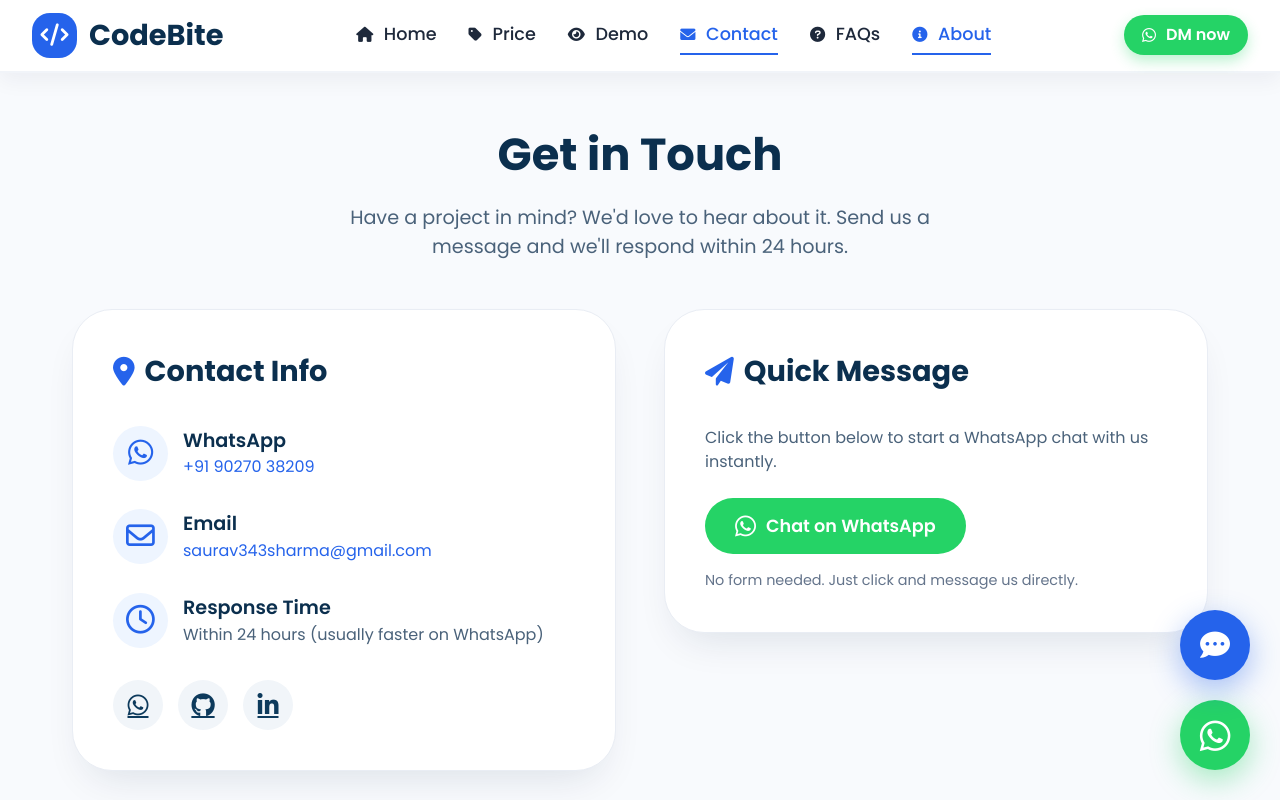
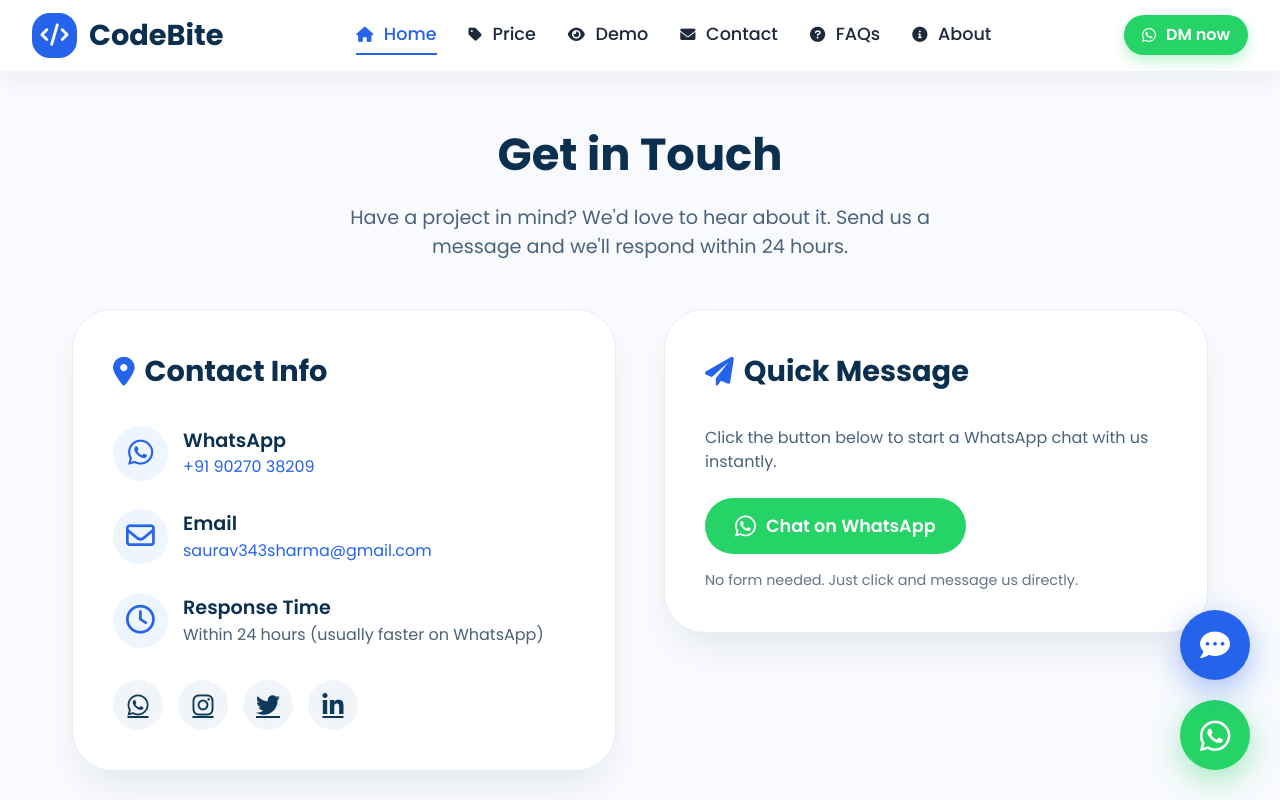
Before and after one commit to sauravsharma-glitch/CODEBITE_WEBSITE, a website: page contact.html in a window 1280 px wide. Shown: the top 800 px of the page. Drawn offline with Linux system fonts and the light colour scheme.

Commit message:
Update contact.html

```diff
--- a/contact.html
+++ b/contact.html
@@ -908,19 +908,16 @@ hr {
     <nav class="navbar">
         <div class="logo"><i class="fas fa-code"></i> CodeBite</div>
         <div class="nav-links">
-            <a href="index.html"><i class="fas fa-home"></i> Home</a>
+            <a href="index.html" class="active"><i class="fas fa-home"></i> Home</a>
             <a href="price.html"><i class="fas fa-tag"></i> Price</a>
             <a href="Demo.html"><i class="fas fa-eye"></i> Demo</a>
-            <a href="contact.html" class="active"><i class="fas fa-envelope"></i> Contact</a>
-             <a href="FAQs.html"><i class="fa-solid fa-circle-question"></i> FAQs</a>
-              <a href="About.html" class="active"><i class="fa-solid fa-circle-info"></i> About</a>
-
-
+            <a href="contact.html"><i class="fas fa-envelope"></i> Contact</a>
+            <a href="FAQs.html"><i class="fa-solid fa-circle-question"></i> FAQs</a>
+            <a href="About.html"><i class="fa-solid fa-circle-info"></i> About</a>
 
         </div>
-        <a href="https://wa.me/919027038209?text=Hi%20CodeBite!%20I'm%20interested%20in%20your%20services." class="wa-quick" target="_blank"><i class="fab fa-whatsapp"></i> DM now</a>
+        <a href="https://wa.me/919027038209" class="wa-quick" target="_blank"><i class="fab fa-whatsapp"></i> DM now</a>
     </nav>
-
     <!-- Contact Section -->
     <section class="contact-section">
         <div class="contact-header">
@@ -959,8 +956,9 @@ hr {
 
                 <div class="social-links">
                     <a href="https://wa.me/919027038209" target="_blank"><i class="fab fa-whatsapp"></i></a>
-                    <a href="https://github.com/sauravsharma-glitch"><i class="fab fa-github"></i></a>
-                    <a href="https://www.linkedin.com/in/saurav-sharma-b94bbb3a1?utm_source=share&utm_campaign=share_via&utm_content=profile&utm_medium=android_app"><i class="fab fa-linkedin-in"></i></a>
+                    <a href="#"><i class="fab fa-instagram"></i></a>
+                    <a href="#"><i class="fab fa-twitter"></i></a>
+                    <a href="#"><i class="fab fa-linkedin-in"></i></a>
                 </div>
             </div>
 
```
